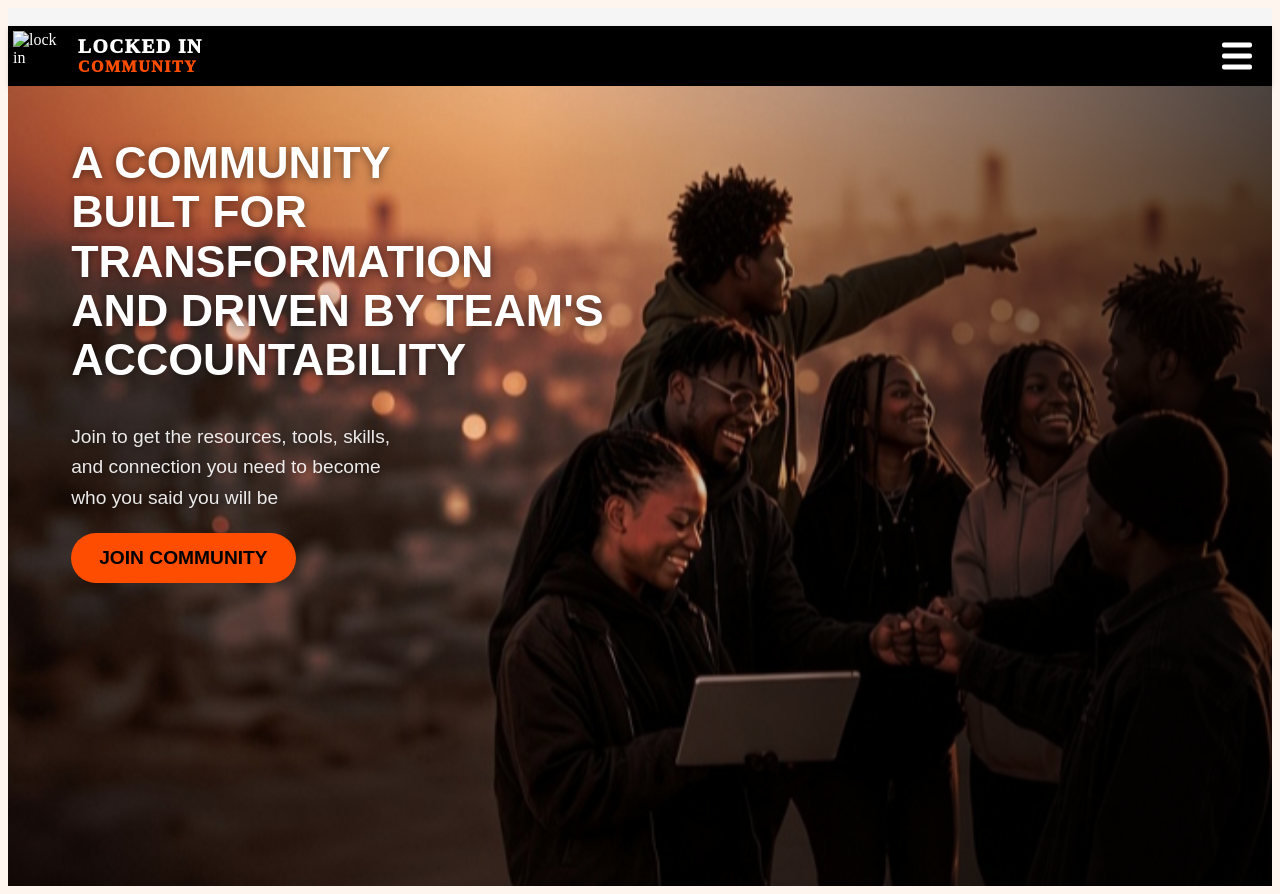
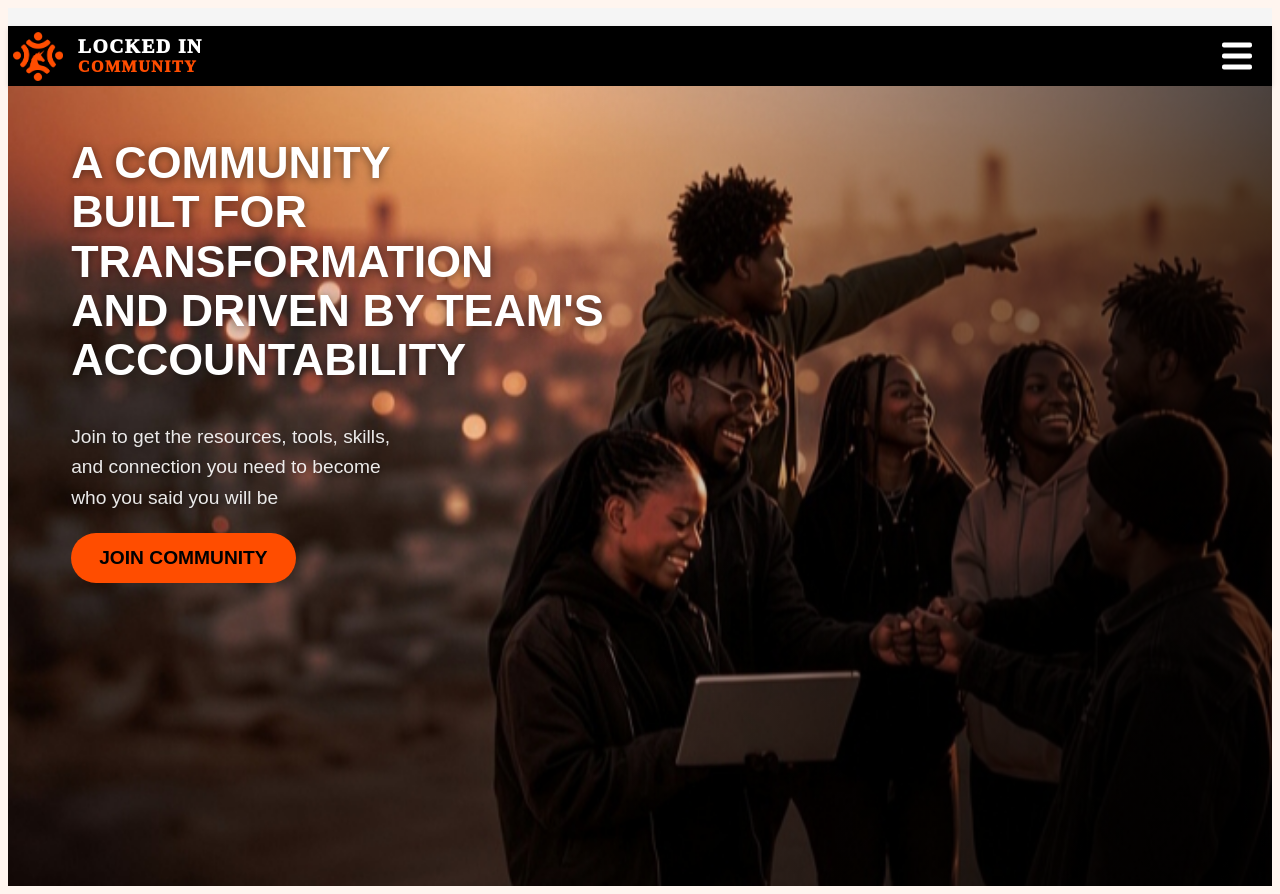
Before and after one commit to igameventures-dot/LockedinCommunity-, a website: page index.html in a window 1280 px wide. Drawn offline with Linux system fonts and the light colour scheme; files whose address does not match are found by name.

Commit message:
Update index.html

```diff
--- a/index.html
+++ b/index.html
@@ -21,7 +21,7 @@
 <div class="browser-bar"></div>
 <nav class="navbar">
 <div class="logo">
-<img src="Mages/logo.png" alt="lock in">
+<img src="logo.png" alt="lock in">
 <div class="brand-name">
 <span class="lock-in">LOCKED IN</span>
 <span class="community">COMMUNITY</span>
```
